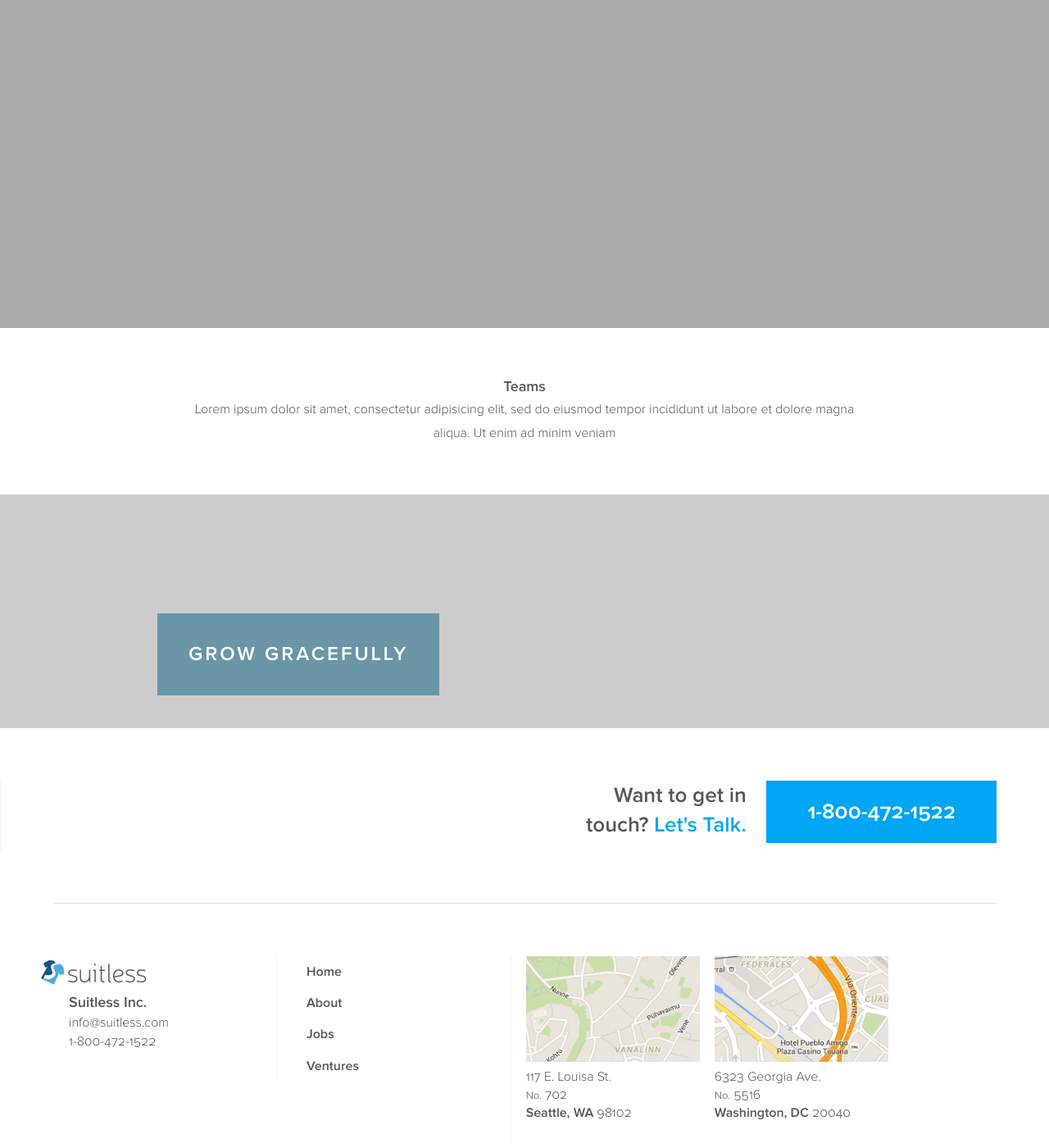
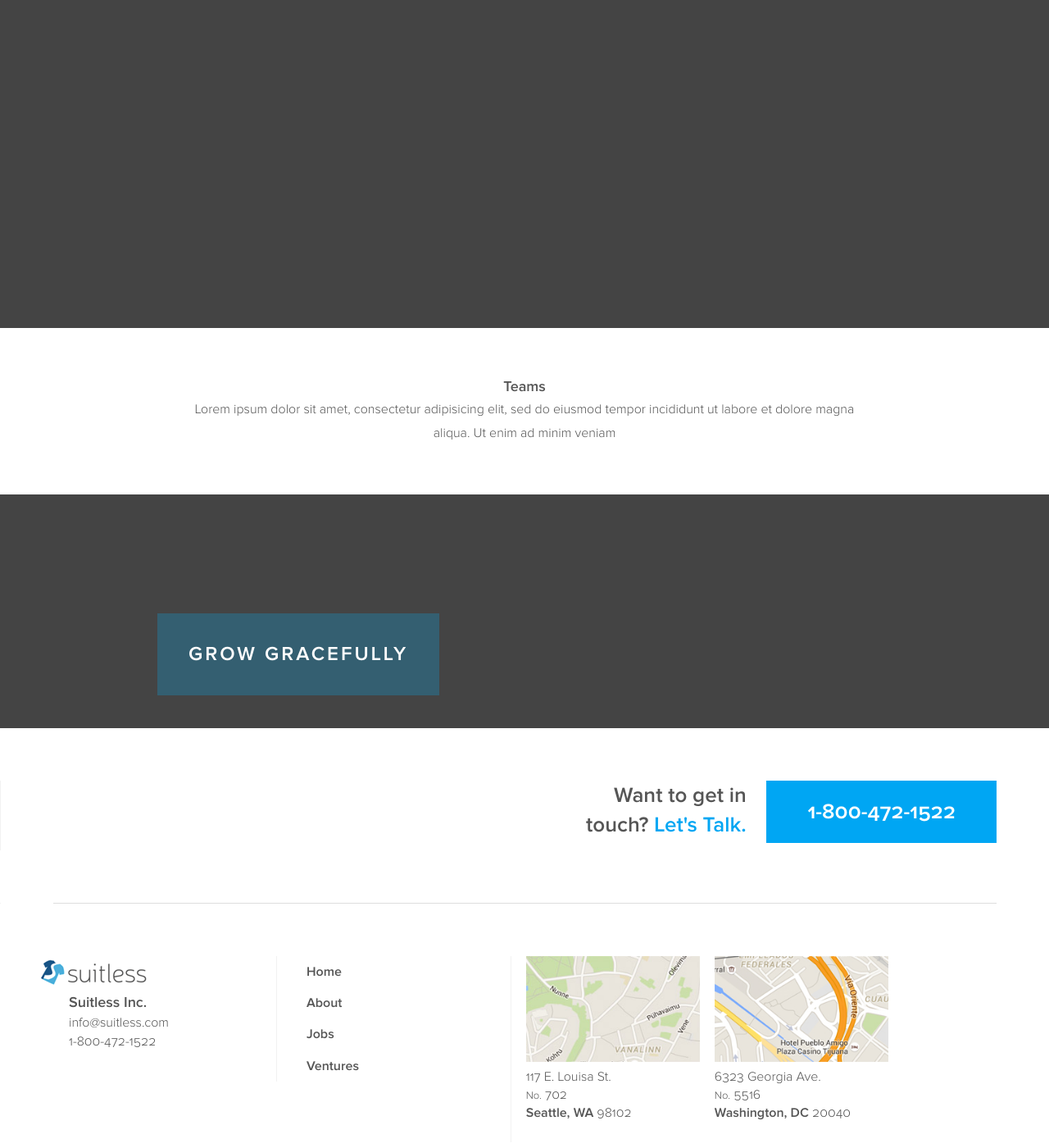
Before and after one commit to flanban/redolent-octo-kumquat, a Jekyll site: the page built from teams/index.html, in a window 1280 px wide and 1400 px high. Shown: the whole window at 82% size. Built offline with Jekyll 4.4.1, drawn with Linux system fonts in a browser that asks for light colours.

Commit message:
change bg color

```diff
--- a/_sass/_global.scss
+++ b/_sass/_global.scss
@@ -43,7 +43,7 @@ body p {
 .grow-gracefully {
   height:285px;
   position:relative;
-  background-color: #ccc;
+  background-color: #444;
   background-repeat:no-repeat;
   background-position:center;
   background-size: cover;
@@ -87,7 +87,7 @@ body.hr .grow-gracefully {
 
 
 .interior-hero {
-  background-color:#aaa;
+  background-color: #444;
   position:relative;
   // hr, tax and law hero text
   .service-text {
--- a/_sass/_home.scss
+++ b/_sass/_home.scss
@@ -15,7 +15,7 @@ body { // need to namespace this
   will-change: opacity;
   background:url('http://flanban.github.io/redolent-octo-kumquat/images/home-1.jpg') center no-repeat;
   background-size:cover;
-  background-color:#ccc;
+  background-color:#444;
   @media(min-width: 768px) {
     .hero-text {
       position: relative;
```
